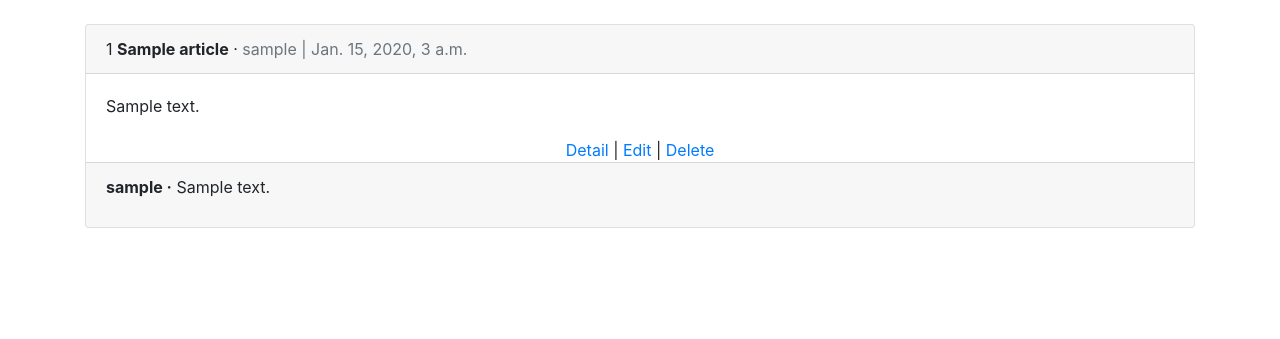
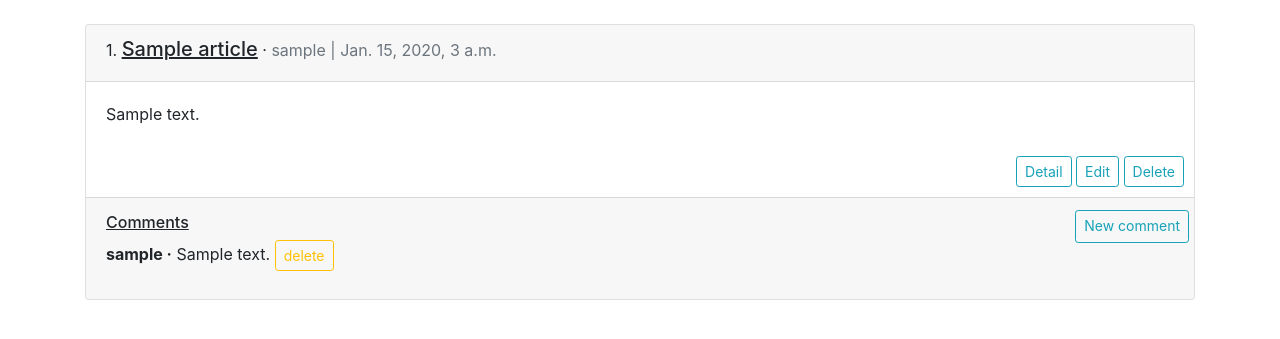
Before and after one commit to erinrosenbaum/my_website, a Django app: page /articles/ in a window 1280 px wide. Shown: the part 56-395 px from the top of the page. Run offline with Django 3.2, Linux system fonts and the light colour scheme; a user stored in the database is signed in; tables that the repository leaves empty hold one stand-in row (values such as "Sample post"); some libraries are stand-ins or nearby versions.

Commit message:
finished main portion of articles app

```diff
--- /dev/null
+++ b/articles/static/articles/css/styles.css
@@ -0,0 +1,8 @@
+.my_header{
+  display: inline-block;
+  text-decoration: underline;
+}
+
+.button-wrap {
+  margin: 10px;
+}
--- a/articles/urls.py
+++ b/articles/urls.py
@@ -7,6 +7,8 @@ urlpatterns = [
     path('<int:pk>/edit/', views.ArticleUpdateView.as_view(), name='article_edit'),
     path('<int:pk>/', views.ArticleDetailView.as_view(), name='article_detail'),
     path('new/', views.ArticleCreateView.as_view(), name='article_new'),
+    path('<int:pk>/comment/', views.CommentCreateView.as_view(), name='comment_new'),
     path('<int:pk>/delete/', views.ArticleDeleteView.as_view(), name='article_delete'),
+    path('<int:pk>/comment/delete/', views.CommentDeleteView.as_view(), name='comment_delete'),
 
 ]
--- a/articles/views.py
+++ b/articles/views.py
@@ -36,3 +36,25 @@ class ArticleDeleteView(LoginRequiredMixin, DeleteView):
     template_name = 'article_delete.html'
     success_url = reverse_lazy('article_list')
     login_url = 'login'
+
+class CommentDeleteView(LoginRequiredMixin, DeleteView):
+    model = models.Comment
+    template_name = 'comment_delete.html'
+    success_url = reverse_lazy('article_list')
+    login_url = 'login'
+
+class CommentCreateView(LoginRequiredMixin, CreateView):
+    model = models.Comment
+    template_name = 'comment_new.html'
+    fields = ['comment']
+    login_url = 'login'
+
+    def form_valid(self, form):
+        print(self)
+        print(self.request)
+        print(form)
+
+        form.instance.author = self.request.user
+        form.instance.article_id = self.kwargs['pk']
+
+        return super().form_valid(form)
--- a/templates/article_delete.html
+++ b/templates/article_delete.html
@@ -9,5 +9,6 @@
     {{ form|crispy }}
     <p>Are you sure you want to delete "{{ article.title }}"?</p>
     <button class="btn btn-danger ml-2" type="submit">Confirm</button>
+    <a class="btn btn-outline-info ml-2" href="{% url 'article_detail' article.pk %}">Nevermind</a>
   </form>
 {% endblock %}
--- a/templates/article_detail.html
+++ b/templates/article_detail.html
@@ -15,4 +15,6 @@
 {% for comment in article.comments.all %}
   <p><span class="font-weight-bold">{{ comment.author }} &middot;</span> {{ comment }}</p>
 {% endfor %}
+<a class="btn btn-outline-info btn-sm text-right" href="{% url 'comment_new' article.pk %}">New comment</a>
+
 {% endblock %}
--- a/templates/article_list.html
+++ b/templates/article_list.html
@@ -1,26 +1,40 @@
 {% extends 'base.html' %}
-
+{% load static %}
 {% block title %}Articles{% endblock %}
 
 {% block content %}
   {% for article in object_list %}
     <div class="card">
       <div class="card-header">
-        <span> {{ article.pk }}</span>
-        <span class="font-weight-bold">{{ article.title }}</span> &middot;
+        <span> {{ article.pk }}.</span>
+        <h5 class="my_header"> {{ article.title }}</h5> &middot;
         <span class="text-muted">{{ article.author }} | {{ article.date }}</span>
       </div>
       <div class="card-body">
         {{ article.body }}
       </div>
-      <div class="text-center">
-        <a class='text-center' href="{% url 'article_detail' article.pk %}">Detail</a> |
-        <a class='text-center' href="{% url 'article_edit' article.pk %}">Edit</a> |
-        <a class='text-center' href="{% url 'article_delete' article.pk %}">Delete</a>
+      <div class="">
+        <div class="float-right button-wrap">
+          <a class='btn btn-outline-info btn-sm' href="{% url 'article_detail' article.pk %}">Detail</a>
+          <a class='btn btn-outline-info btn-sm' href="{% url 'article_edit' article.pk %}">Edit</a>
+          <a class='btn btn-outline-info btn-sm' href="{% url 'article_delete' article.pk %}">Delete</a>
+        </div>
+
       </div>
       <div class="card-footer">
+        <h6 class="text-left my_header">Comments</h6>
+        <div class="row float-md-right">
+            <a class="btn btn-outline-info btn-sm text-right" href="{% url 'comment_new' article.pk %}">New comment</a><hr>
+
+
+
+        </div>
         {% for comment in article.comments.all %}
-          <p><span class="font-weight-bold">{{ comment.author }} &middot;</span> {{ comment }}</p>
+          <p>
+            <span class="font-weight-bold">{{ comment.author }} &middot;</span>
+            {{ comment }}
+            <a class="btn btn-outline-warning btn-sm" href="{% url 'comment_delete' comment.pk %}">delete</a>
+          </p>
         {% endfor %}
       </div>
     </div>
--- a/templates/base.html
+++ b/templates/base.html
@@ -1,10 +1,11 @@
 <!doctype html>
+{% load static %}
 <html lang="en">
   <head>
     <!-- Required meta tags -->
     <meta charset="utf-8">
-    <meta name="viewport" content="width=device-width, \
-    initial-scale=1, shrink-to-fit=no">
+    <meta name="viewport" content="width=device-width, initial-scale=1, shrink-to-fit=no">
+    <link rel="stylesheet" href="{% static "/articles/css/styles.css" %}">
     <!-- Bootstrap CSS -->
     <link href="https://stackpath.bootstrapcdn.com/bootstrap/4.1.3/css/bootstrap.min.css" rel="stylesheet"
     integrity="sha384-MCw98/SFnGE8fJT3GXwEOngsV7Zt27NXFoaoApmYm81iuXoPkFOJwJ8ERdknLPMO" crossorigin="anonymous">
```
Also changed, not shown: templates/comment_delete.html (added, +15 -0 lines), templates/comment_new.html (added, +12 -0 lines).
